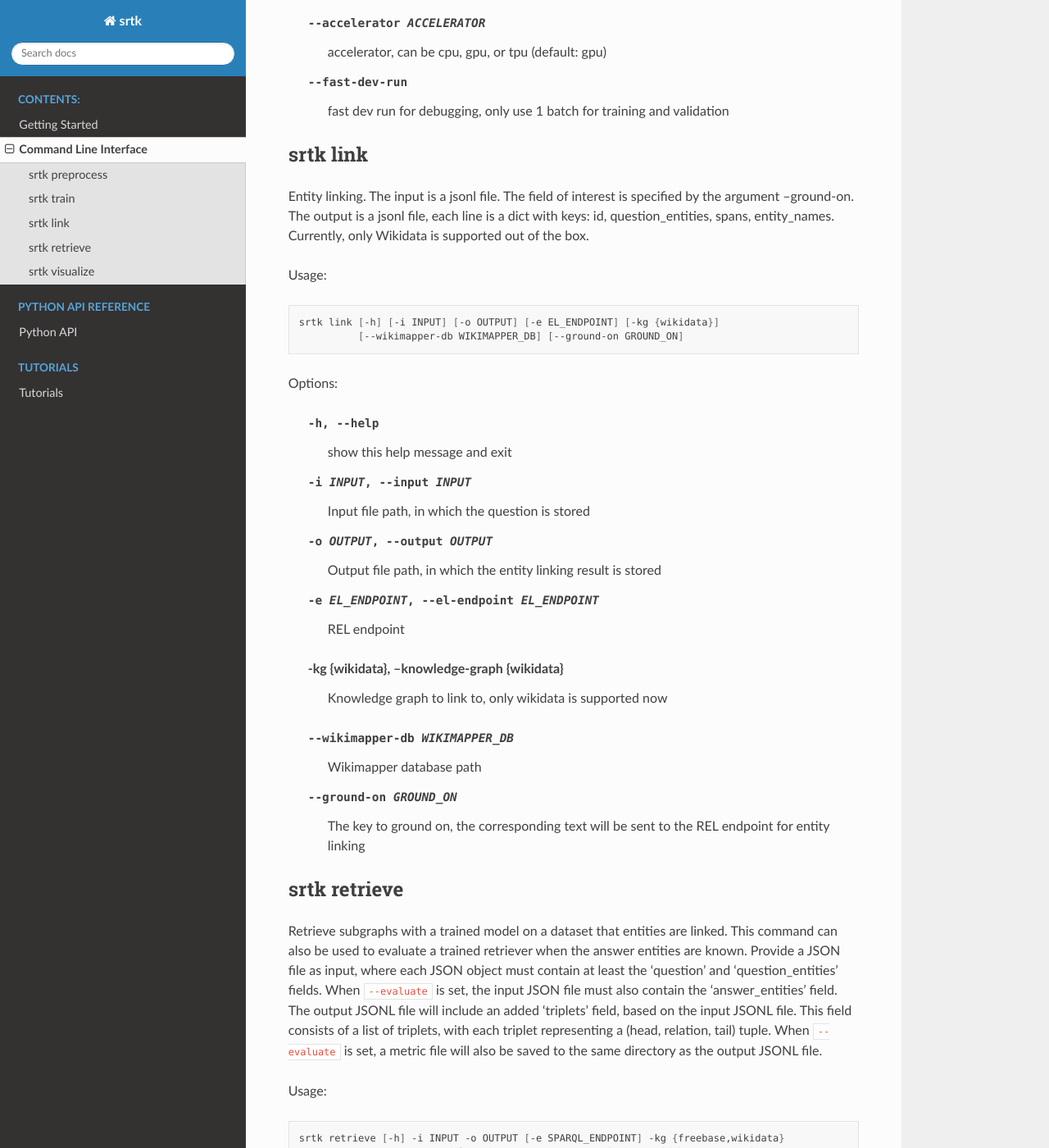
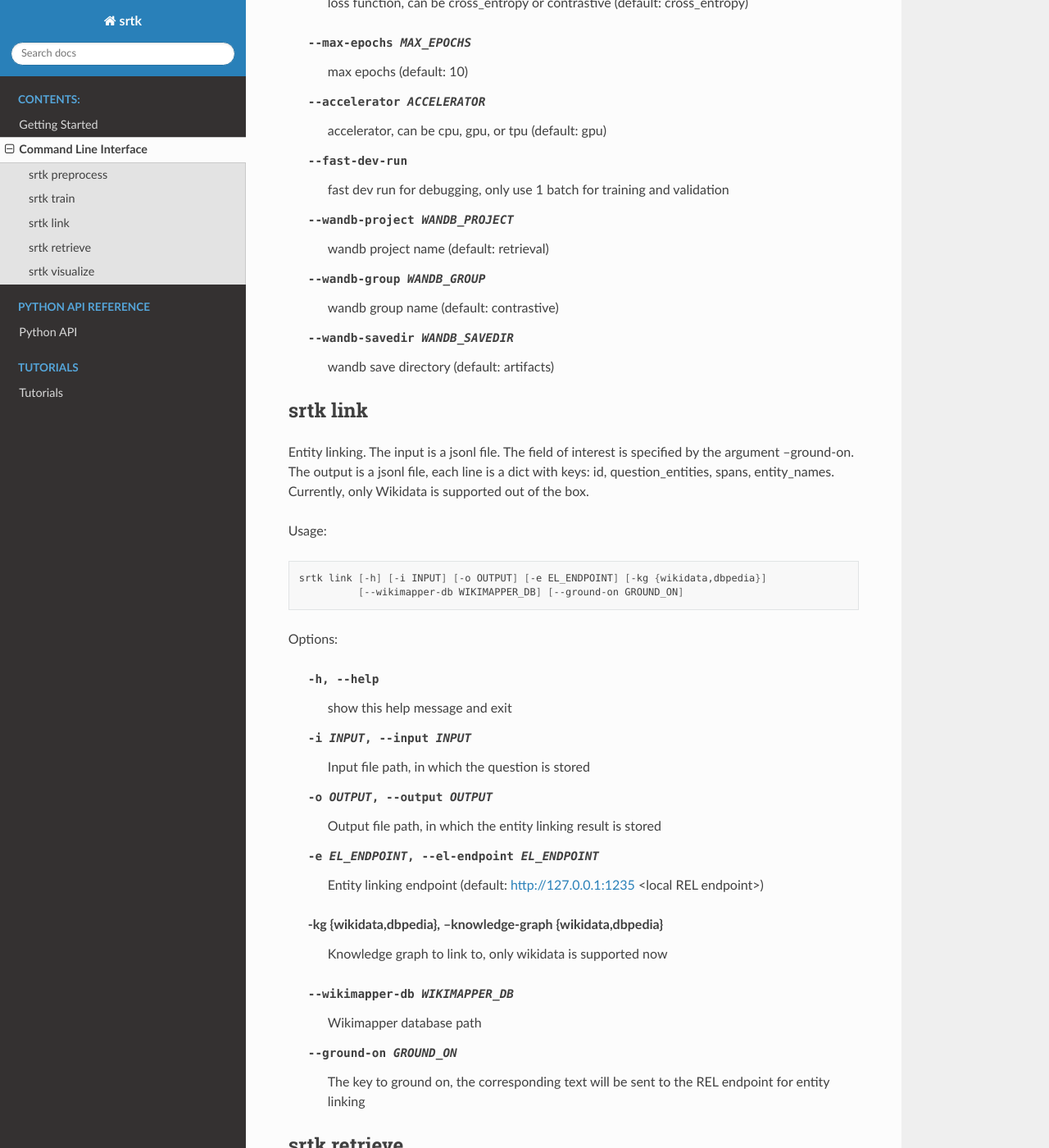
Before and after one commit to happen2me/subgraph-retrieval-toolkit, a Sphinx documentation site: the page built from docs/cli.rst, in a window 1280 px wide and 1400 px high, scrolled down 2494 px. Shown: the whole window at 82% size. Built offline with Sphinx 7.4.7 and the Read the Docs theme 2.0.0, drawn with Linux system fonts in a browser that asks for light colours; some of the changed text lies outside the part shown.

Commit message:
Update docs for v0.0.5

```diff
--- a/docs/cli.rst
+++ b/docs/cli.rst
@@ -14,7 +14,7 @@
 .. code-block:: bash
 
  srtk preprocess [-h] -i INPUT -o OUTPUT [--intermediate-dir INTERMEDIATE_DIR]
-                 -e SPARQL_ENDPOINT -kg {wikidata,freebase} [--search-path]
+                 -e SPARQL_ENDPOINT -kg {wikidata,freebase,dbpedia} [--search-path]
                  [--metric {jaccard,recall}] [--num-negative NUM_NEGATIVE]
                  [--positive-threshold POSITIVE_THRESHOLD]
 
@@ -26,22 +26,24 @@
   -o OUTPUT, --output OUTPUT
                         The output path where the final training data will be saved.
   --intermediate-dir INTERMEDIATE_DIR
-                        The directory to save intermediate files. If not specified, the intermediate files will be saved in the same directory as the
-                        output file, with the name paths.jsonl and scores.jsonl
+                        The directory to save intermediate files. If not specified, the intermediate files will be saved in the
+                        same directory as the output file, with the name paths.jsonl and scores.jsonl
   -e SPARQL_ENDPOINT, --sparql-endpoint SPARQL_ENDPOINT
-                        SPARQL endpoint URL for either Wikidata or Freebase (e.g., 'http://localhost:1234/api/endpoint/sparql' for default local
-                        qEndpoint)
-  -kg {wikidata,freebase}, --knowledge-graph {wikidata,freebase}
+                        SPARQL endpoint URL for either Wikidata or Freebase (e.g., 'http://localhost:1234/api/endpoint/sparql' for
+                        default local qEndpoint)
+  -kg {wikidata,freebase,dbpedia}, --knowledge-graph {wikidata,freebase,dbpedia}
                         knowledge graph name, either wikidata or freebase
-  --search-path         Whether to search paths between question and answer entities. If not specified, paths and scores fields must present in the
-                        input file. You **have to** specify this for weakly supervised learning. (default: False)
+  --search-path         Whether to search paths between question and answer entities. If not specified, paths and scores fields
+                        must present in the input file. You **have to** specify this for weakly supervised learning. (default:
+                        False)
   --metric {jaccard,recall}
-                        The metric used to score the paths. recall will usually result in a lager size of training dataset. (default: jaccard))
+                        The metric used to score the paths. recall will usually result in a lager size of training dataset.
+                        (default: jaccard))
   --num-negative NUM_NEGATIVE
                         The number of negative relations to sample for each positive relation. (default: 15)
   --positive-threshold POSITIVE_THRESHOLD
-                        The threshold to determine whether a path is positive or negative. If you want to use a larger training dataset, you can set
-                        this value to a smaller value. (default: 0.5)
+                        The threshold to determine whether a path is positive or negative. If you want to use a larger training
+                        dataset, you can set this value to a smaller value. (default: 0.5)
 
 
 srtk train
@@ -63,29 +65,34 @@
 
   -h, --help            show this help message and exit
   -t TRAIN_DATASET, --train-dataset TRAIN_DATASET
-                        path to the training dataset. It should be a JSONL file with fields:
-                        query, positive, negatives
+                        path to the training dataset. It should be a JSONL file with fields: query, positive, negatives
   -v VALIDATION_DATASET, --validation-dataset VALIDATION_DATASET
-                        path to the validation dataset. If not provided, 5 percent of the training
-                        data will be used as validation data. (default: None)
+                        path to the validation dataset. If not provided, 5 percent of the training data will be used as validation
+                        data. (default: None)
   -o OUTPUT_DIR, --output-dir OUTPUT_DIR
-                        output model path. the model will be saved in the format of huggingface
-                        models, which can be uploaded to the huggingface hub and shared with the
-                        community. (default: artifacts/scorer)
-  --model-name-or-path MODEL_NAME_OR_PATH
-                        pretrained model name or path. It is fully compatible with HuggingFace
-                        models. You can specify either a local path where a model is saved, or an
-                        encoder model identifier from huggingface hub. (default:
+                        output model path. the model will be saved in the format of huggingface models, which can be uploaded to
+                        the huggingface hub and shared with the community. (default: artifacts/scorer)
+  -m MODEL_NAME_OR_PATH, --model-name-or-path MODEL_NAME_OR_PATH
+                        pretrained model name or path. It is fully compatible with HuggingFace models. You can specify either a
+                        local path where a model is saved, or an encoder model identifier from huggingface hub. (default:
                         intfloat/e5-small)
   -lr LEARNING_RATE, --learning-rate LEARNING_RATE
                         learning rate (default: 5e-5)
   --batch-size BATCH_SIZE
                         batch size (default: 16)
+  --loss {cross_entropy,contrastive}
+                        loss function, can be cross_entropy or contrastive (default: cross_entropy)
   --max-epochs MAX_EPOCHS
                         max epochs (default: 10)
   --accelerator ACCELERATOR
                         accelerator, can be cpu, gpu, or tpu (default: gpu)
   --fast-dev-run        fast dev run for debugging, only use 1 batch for training and validation
+  --wandb-project WANDB_PROJECT
+                        wandb project name (default: retrieval)
+  --wandb-group WANDB_GROUP
+                        wandb group name (default: contrastive)
+  --wandb-savedir WANDB_SAVEDIR
+                        wandb save directory (default: artifacts)
 
 
 srtk link
@@ -98,7 +105,7 @@
 
 .. code-block:: bash
 
-  srtk link [-h] [-i INPUT] [-o OUTPUT] [-e EL_ENDPOINT] [-kg {wikidata}]
+  srtk link [-h] [-i INPUT] [-o OUTPUT] [-e EL_ENDPOINT] [-kg {wikidata,dbpedia}]
             [--wikimapper-db WIKIMAPPER_DB] [--ground-on GROUND_ON]
 
 
@@ -110,8 +117,8 @@
   -o OUTPUT, --output OUTPUT
                         Output file path, in which the entity linking result is stored
   -e EL_ENDPOINT, --el-endpoint EL_ENDPOINT
-                        REL endpoint
-  -kg {wikidata}, --knowledge-graph {wikidata}
+                        Entity linking endpoint (default: http://127.0.0.1:1235 <local REL endpoint>)
+  -kg {wikidata,dbpedia}, --knowledge-graph {wikidata,dbpedia}
                         Knowledge graph to link to, only wikidata is supported now
   --wikimapper-db WIKIMAPPER_DB
                         Wikimapper database path
@@ -136,43 +143,37 @@
 
 .. code-block:: bash
 
-  srtk retrieve [-h] -i INPUT -o OUTPUT [-e SPARQL_ENDPOINT] -kg {freebase,wikidata}
-                --scorer-model-path SCORER_MODEL_PATH [--beam-width BEAM_WIDTH]
-                [--max-depth MAX_DEPTH] [--evaluate] [--include-qualifiers]
+  srtk retrieve [-h] -i INPUT -o OUTPUT [-e SPARQL_ENDPOINT] -kg {freebase,wikidata,dbpedia}
+                -m SCORER_MODEL_PATH [--beam-width BEAM_WIDTH] [--max-depth MAX_DEPTH]
+                [--evaluate] [--include-qualifiers]
 
 
 Options:
 
   -h, --help            show this help message and exit
   -i INPUT, --input INPUT
-                        path to input jsonl file. it should contain at least ``question`` and
-                        ``question_entities`` fields.
+                        path to input jsonl file. it should contain at least ``question`` and ``question_entities`` fields.
   -o OUTPUT, --output OUTPUT
                         output file path for storing retrieved triplets.
   -e SPARQL_ENDPOINT, --sparql-endpoint SPARQL_ENDPOINT
                         SPARQL endpoint for Wikidata or Freebase services.
-  -kg {freebase,wikidata}, --knowledge-graph {freebase,wikidata}
-                        choose the knowledge graph: currently supports ``freebase`` and
-                        ``wikidata``.
-  --scorer-model-path SCORER_MODEL_PATH
-                        Path to the scorer model, containing both the saved model and its
-                        tokenizer in the Huggingface models format. Such a model is saved
-                        automatically when using the ``srtk train`` command. Alternatively,
-                        provide a pre-trained model name from the Hugging Face model hub. In
-                        practice it supports any Huggingface transformers encoder model, though
-                        models that do not use [CLS] tokens may require modifications on
+  -kg {freebase,wikidata,dbpedia}, --knowledge-graph {freebase,wikidata,dbpedia}
+                        choose the knowledge graph: currently supports ``freebase``, ``wikidata`` and ``dbpedia``.
+  -m SCORER_MODEL_PATH, --scorer-model-path SCORER_MODEL_PATH
+                        Path to the scorer model, containing both the saved model and its tokenizer in the Huggingface models
+                        format. Such a model is saved automatically when using the ``srtk train`` command. Alternatively, provide
+                        a pre-trained model name from the Hugging Face model hub. In practice it supports any Huggingface
+                        transformers encoder model, though models that do not use [CLS] tokens may require modifications on
                         similarity function.
   --beam-width BEAM_WIDTH
                         beam width for beam search (default: 10).
   --max-depth MAX_DEPTH
                         maximum depth for beam search (default: 2).
-  --evaluate            Evaluate the retriever model. When the answer entities are known, the
-                        recall can be evluated as the number of samples that any of the answer
-                        entities are retrieved in the subgraph by the number of all samples. This
-                        equires `answer_entities` field in the input jsonl.
-  --include-qualifiers  Include qualifiers from the retrieved triplets. Qualifiers are
-                        informations represented in non-entity form, like date, count etc. This is
-                        only relevant for Wikidata.
+  --evaluate            Evaluate the retriever model. When the answer entities are known, the recall can be evluated as the number
+                        of samples that any of the answer entities are retrieved in the subgraph by the number of all samples.
+                        This equires `answer_entities` field in the input jsonl.
+  --include-qualifiers  Include qualifiers from the retrieved triplets. Qualifiers are informations represented in non-entity
+                        form, like date, count etc. This is only relevant for Wikidata.
 
 
 srtk visualize
@@ -185,8 +186,8 @@
 
 .. code-block:: bash
 
-  srtk visualize [-h] -i INPUT -o OUTPUT_DIR [-e SPARQL_ENDPOINT] [-kg {wikidata,freebase}]
-                 [--max-output MAX_OUTPUT]
+  srtk visualize [-h] -i INPUT -o OUTPUT_DIR [-e SPARQL_ENDPOINT]
+                 [-kg {wikidata,freebase,dbpedia}][--max-output MAX_OUTPUT]
 
 
 
@@ -198,11 +199,9 @@
   -o OUTPUT_DIR, --output-dir OUTPUT_DIR
                         The output directory path.
   -e SPARQL_ENDPOINT, --sparql-endpoint SPARQL_ENDPOINT
-                        SPARQL endpoint for Wikidata or Freebase services. In this step, it is
-                        used to get the labels of entities. (Default:
-                        http://localhost:1234/api/endpoint/sparql)
-  -kg {wikidata,freebase}, --knowledge-graph {wikidata,freebase}
+                        SPARQL endpoint for Wikidata or Freebase services. In this step, it is used to get the labels of entities.
+                        (Default: http://localhost:1234/api/endpoint/sparql)
+  -kg {wikidata,freebase,dbpedia}, --knowledge-graph {wikidata,freebase,dbpedia}
                         The knowledge graph type to use. (Default: wikidata)
   --max-output MAX_OUTPUT
-                        The maximum number of graphs to output. This is useful for debugging.
-                        (Default: 1000)
+                        The maximum number of graphs to output. This is useful for debugging. (Default: 1000)
```
Also changed, not shown: docs/srtk.knowledge_graph.rst (+0 -10 lines), docs/srtk.preprocessing.rst (+0 -10 lines), docs/srtk.rst (+0 -8 lines), docs/srtk.scorer.rst (+0 -10 lines), 1 other file.
